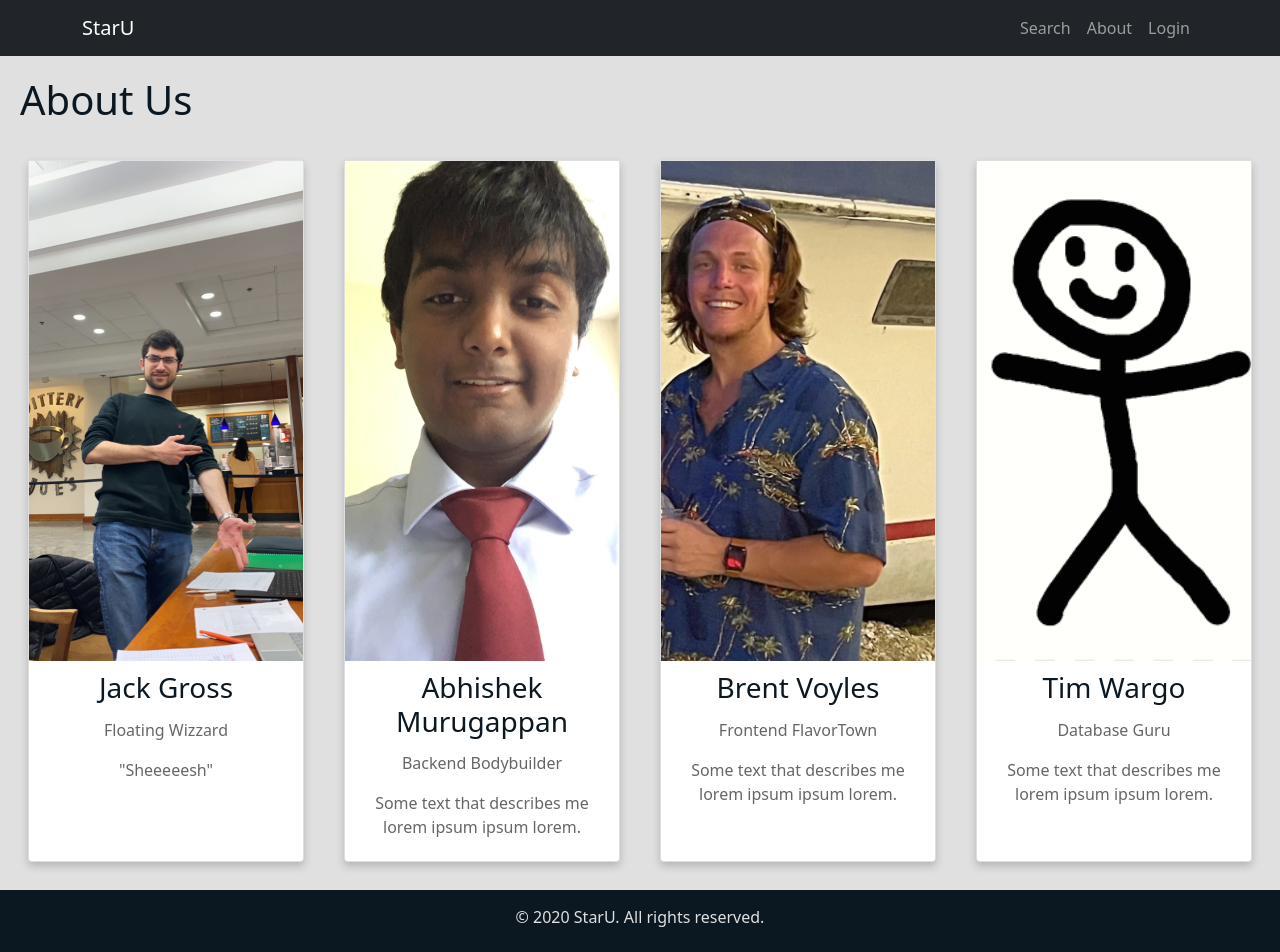
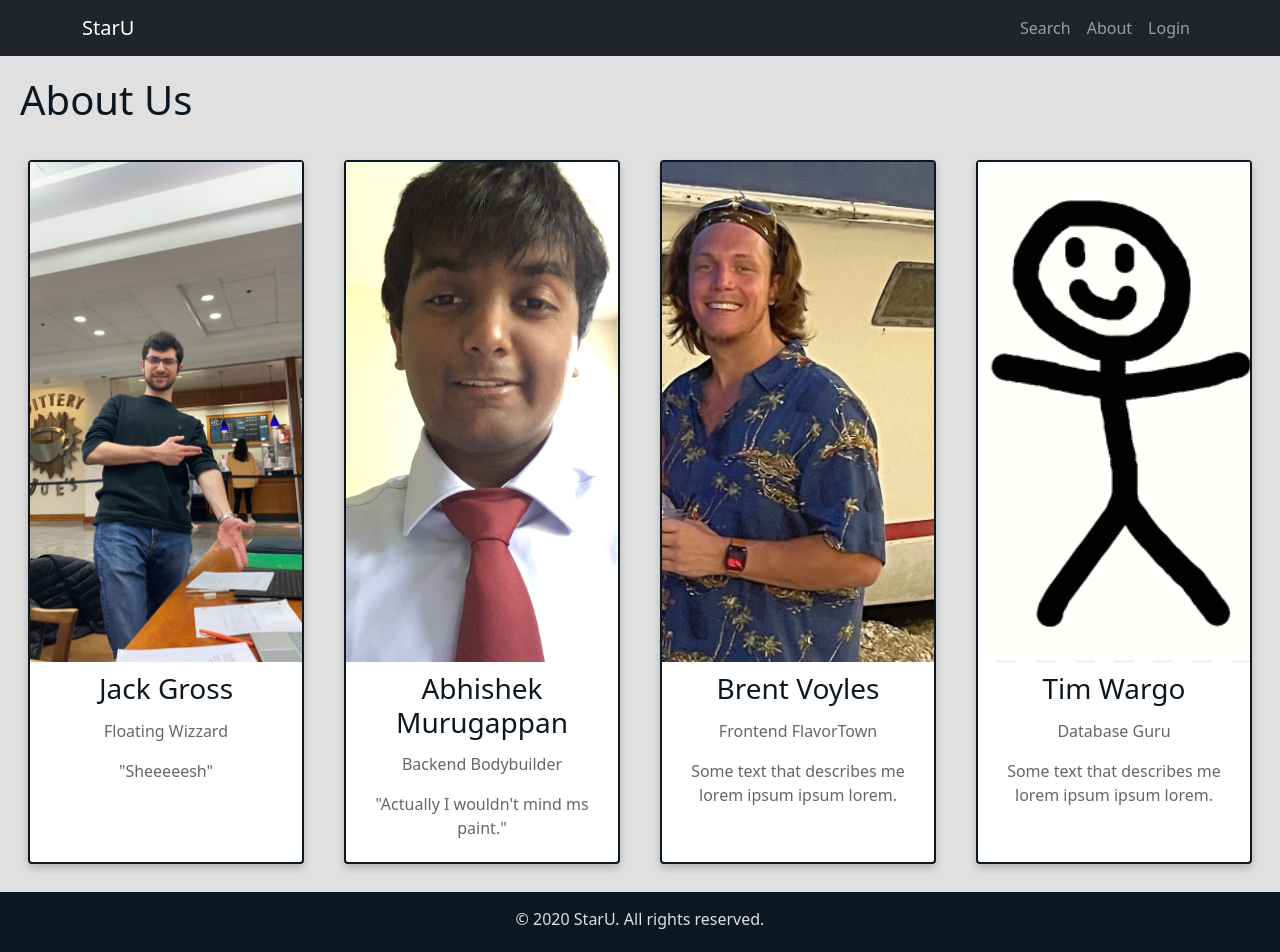
Before and after one commit to TimWargo/staru, a React (Create React App) app: page /about in a window 1280 px wide. Shown: the top 952 px of the page. Built offline with nearby package versions, Linux system fonts and the light colour scheme.

Commit message:
Slight style changes

```diff
--- a/src/Components/AboutUsPage/AboutUsPage.js
+++ b/src/Components/AboutUsPage/AboutUsPage.js
@@ -31,7 +31,7 @@ class AboutUsPage extends Component {
                                 <div className="aboutContainer">
                                     <h2>Abhishek Murugappan</h2>
                                     <p className="aboutTitle">Backend Bodybuilder</p>
-                                    <p className="cardText">Some text that describes me lorem ipsum ipsum lorem.</p>
+                                    <p className="cardText">"Actually I wouldn't mind ms paint."</p>
                                 </div>
                             </div>
                         </div>
--- a/src/Components/LandingPage/main.css
+++ b/src/Components/LandingPage/main.css
@@ -81,11 +81,13 @@ button:hover {
 .card {
     box-shadow: 0 4px 8px 0 rgba(0, 0, 0, 0.2);
     margin: 8px;
+    border: 2px solid #0C1821 !important;
 }
 
 .aboutContainer {
     padding: 0 16px;
     height: 200px;
+    /* border-top: 2px solid #0C1821 !important; */
 }
 
 .aboutContainer::after, .row::after {
@@ -115,7 +117,7 @@ button:hover {
     font-weight: bold;
 }
 
-.scroll > .row{
+.scroll > .row {
     display: flex;
     flex-wrap: nowrap;
     overflow-x: auto;
@@ -124,6 +126,10 @@ button:hover {
 .gamePic {
     width: 325px;
     height: 200px;
+}
+
+.gamePic:hover {
+    box-shadow: 0px 6px 10px 0px rgba(0, 0, 0, 1);
 }
 
 .aboutPic {
```
